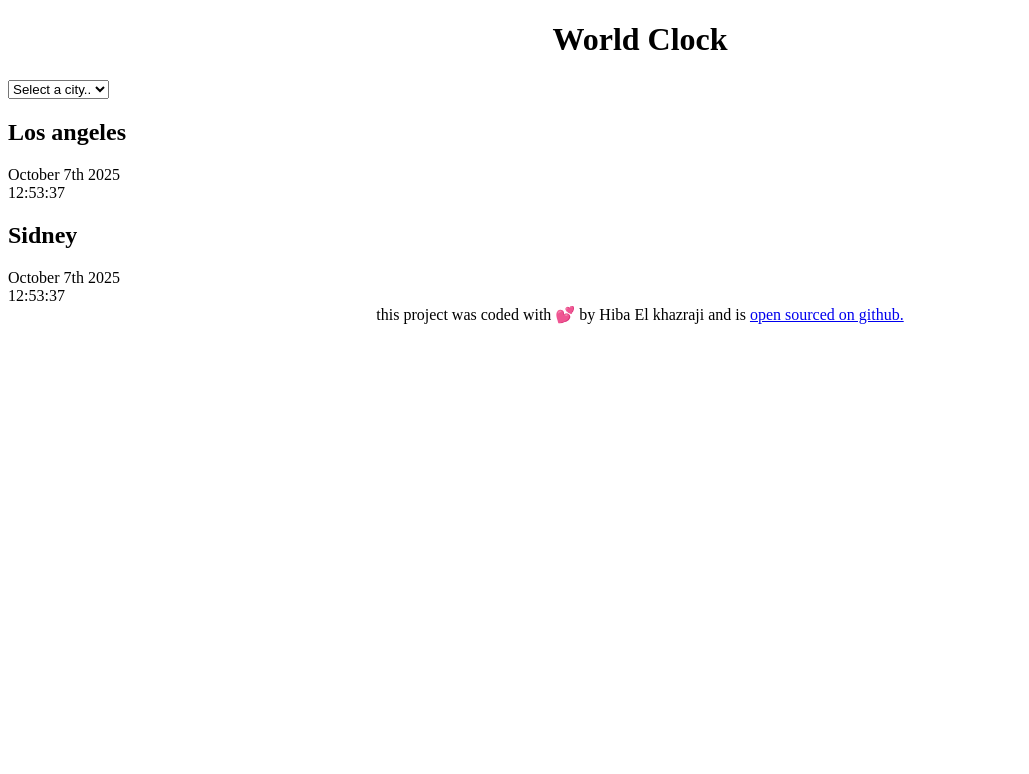
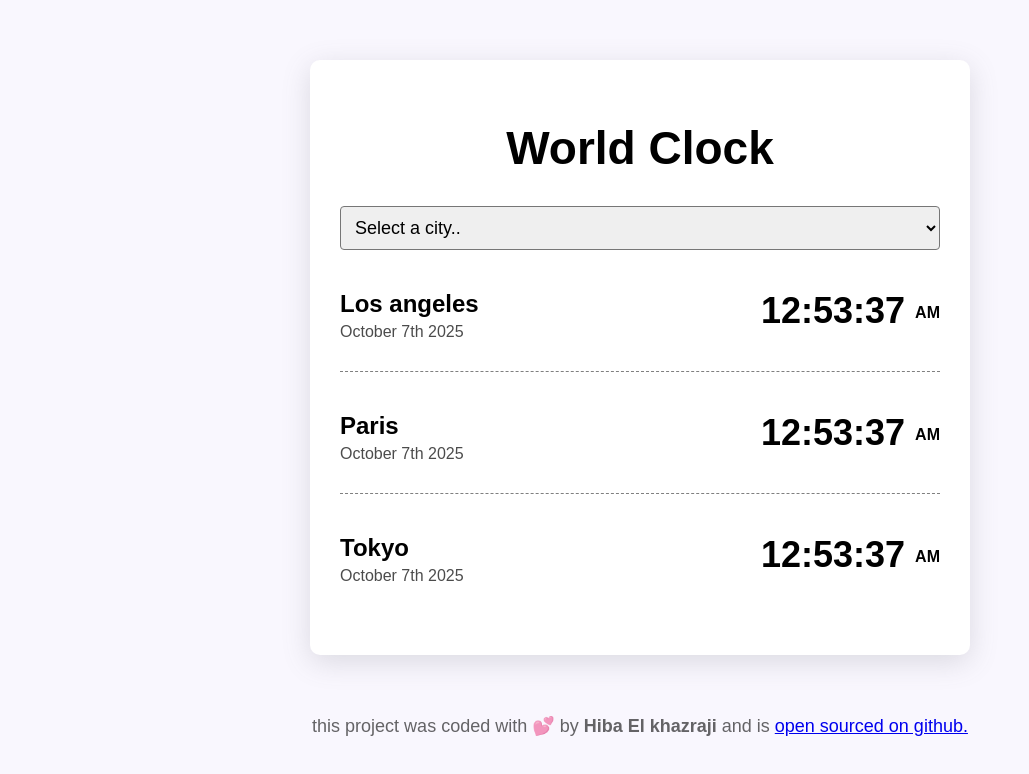
Before and after one commit to hiba-elkhazraji/World-Clock, a plain HTML site: page index.html in a window 1280 px wide. Shown: the whole page, without its empty margins (0-1029 px from the left). Drawn offline with Linux system fonts and the light colour scheme.

Commit message:
style the project with css

```diff
--- a/css/style.css
+++ b/css/style.css
@@ -1,6 +1,55 @@
+body {
+  background-color: #f9f7fe;
+  font-family: sans-serif;
+}
+.container {
+  max-width: 600px;
+  margin: 60px auto;
+  background: white;
+  padding: 30px;
+  box-shadow: rgba(100, 100, 111, 0.2) 0px 7px 29px 0px;
+  border-radius: 10px;
+}
 h1 {
   text-align: center;
+  font-family: sans-serif;
+  font-size: 46px;
 }
+h2 {
+  margin: 0 0 5px;
+}
+select {
+  display: block;
+  width: 100%;
+  font-size: 18px;
+  border-radius: 4px;
+  padding: 10px;
+}
+.city {
+  display: flex;
+  margin: 10px 0;
+  justify-content: space-between;
+  padding: 30px 0;
+  border-bottom: 1px dashed gray;
+}
+.city:last-child {
+  border: none;
+}
+.date {
+  opacity: 0.7;
+}
+.time {
+  font-size: 36px;
+  font-weight: bold;
+}
+.time small {
+  font-size: 16px;
+  line-height: 36px;
+  vertical-align: middle;
+}
+
 footer {
   text-align: center;
+  font-size: 18px;
+  color: rgba(0, 0, 0, 0.6);
 }
--- a/index.html
+++ b/index.html
@@ -7,26 +7,53 @@
     <title>World Clock</title>
   </head>
   <body>
-    <div class="countainer"></div>
+    <div class="container">
       <h1>World Clock</h1>
-    <select >
-      <option value="">Select a city.. </option>
+      <select>
+        <option value="">Select a city..</option>
         <option value="">Rabat</option>
         <option value="">New york</option>
         <option value="">Izmir</option>
         <option value="">Toulos</option>
       </select>
       <div class="city">
+        <div>
           <h2>Los angeles</h2>
-    <div class="date">October 7th  2025</div>
-    <div class="time">12:53:37</div>
+          <div class="date">October 7th 2025</div>
+        </div>
+
+        <div class="time">
+          12:53:37
+          <small> AM</small>
+        </div>
+      </div>
+
+      <div class="city">
+        <div>
+          <h2>Paris</h2>
+          <div class="date">October 7th 2025</div>
+        </div>
+
+        <div class="time">
+          12:53:37
+          <small> AM</small>
+        </div>
       </div>
       <div class="city">
-    <h2>Sidney</h2>
-    <div class="date">October 7th  2025</div>
-    <div class="time">12:53:37</div>
+        <div>
+          <h2>Tokyo</h2>
+          <div class="date">October 7th 2025</div>
+        </div>
+
+        <div class="time">
+          12:53:37
+          <small> AM</small>
+        </div>
+      </div>
+    </div>
     <footer>
-      this project was coded with 💕 by Hiba El khazraji and is
+      this project was coded with 💕 by <strong> Hiba El khazraji</strong> and
+      is
       <a href="https://github.com/hiba-elkhazraji" target="_blank"
         >open sourced on github.</a
       >
```
Lines whose indentation alone changed are shown as unchanged.
